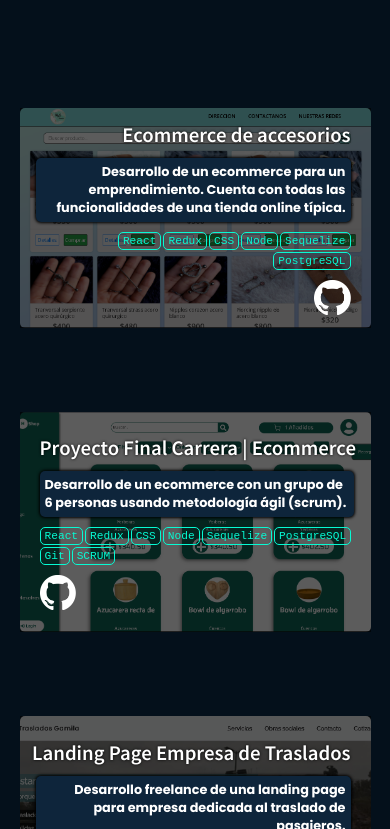
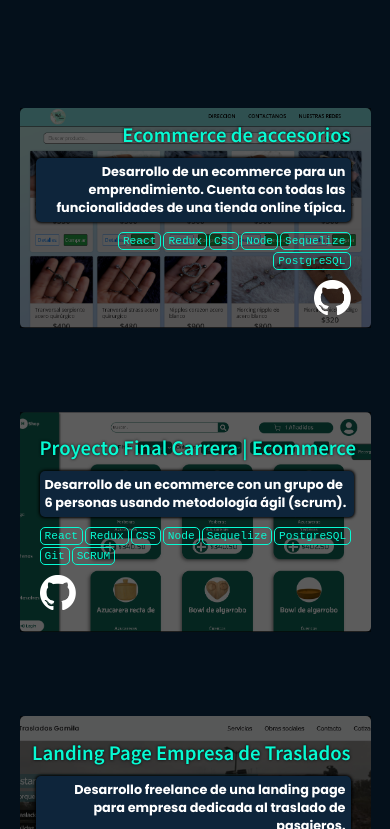
Before and after one commit to sanchezzfacu/porftolio, a React (Create React App) app: page / in a window 390 px wide. Shown: the part 3015-3844 px from the top of the page. Built offline with nearby package versions, Linux system fonts and the light colour scheme; a web font is replaced by a local one.

Commit message:
change project title color

```diff
--- a/src/css/Projects.css
+++ b/src/css/Projects.css
@@ -69,6 +69,7 @@
       .projects-container .project-normal-pos .project-information .developed-text {
         display: none; }
       .projects-container .project-normal-pos .project-information h1 {
+        color: #07fad3;
         text-shadow: 0px 0px 3px #000;
         font-size: 1.3em;
         text-align: end; }
@@ -118,6 +119,7 @@
       .projects-container .project-reversed-pos .project-information .developed-text {
         display: none; }
       .projects-container .project-reversed-pos .project-information h1 {
+        color: #07fad3;
         font-size: 1.3em;
         text-align: start;
         text-shadow: 0px 0px 3px #000; }
--- a/src/sass/Projects.scss
+++ b/src/sass/Projects.scss
@@ -90,6 +90,7 @@
                     // text-shadow: 0px 0px 3px #000;
                 }
                 h1 {
+                    color: $lightblue;
                     text-shadow: 0px 0px 3px #000;
                     font-size: 1.3em;
                     text-align: end;
@@ -156,6 +157,7 @@
                     // text-shadow: 0px 0px 3px #000;
                 }
                 h1 {
+                    color: $lightblue;
                     font-size: 1.3em;
                     text-align: start;
                     text-shadow: 0px 0px 3px #000;
```
Also changed, not shown: 2 other files (tests, documents, lock files or other folders).
